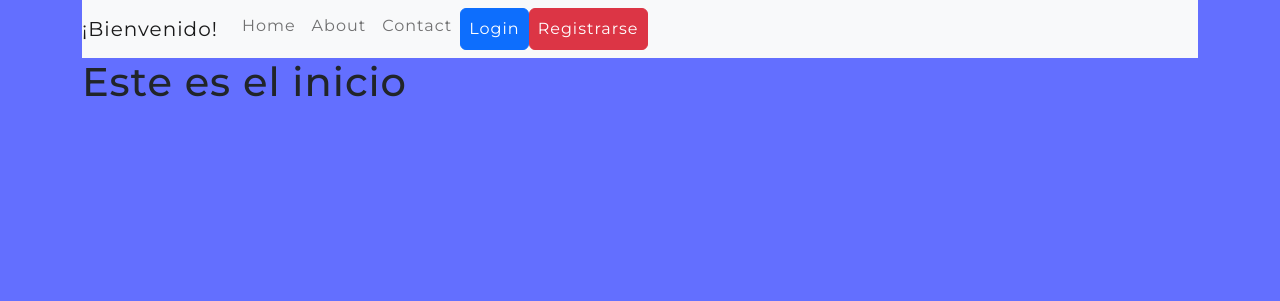
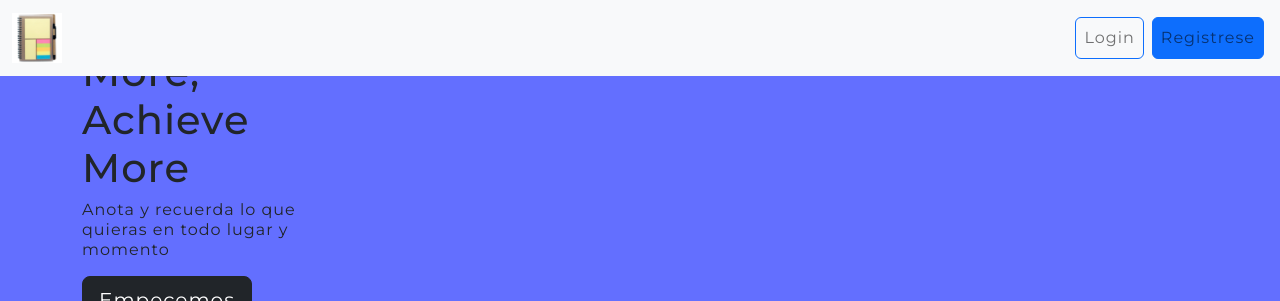
Before and after one commit to Lelo88/ProyectoFinal__VillalbaRodriguezBallester, a Django app: page / in a window 1280 px wide. Shown: the top 301 px of the page. Run offline with Django 4.2, Linux system fonts and the light colour scheme; some libraries are stand-ins or nearby versions.

Commit message:
cambios en logueo y registro

```diff
--- a/ProyectoFinal/AppInicio/templates/navegacion1.html
+++ b/ProyectoFinal/AppInicio/templates/navegacion1.html
@@ -1,29 +1,6 @@
+{% load static %}
+{% block navegacion %}
 
-{% block navegacion %}
-<nav class="navbar navbar-expand-lg navbar-light bg-light">
-    <a class="navbar-brand" href=" {% url 'Presentacion' %}">¡Bienvenido!</a>
-
-    <div class="collapse navbar-collapse" id="navbarSupportedContent" >
-        <ul class="navbar-nav ml-auto topnav">
-            <li class="nav-item active">
-                <a class="nav-link" href="#">Home <span class="sr-only">(current)</span></a>
-            </li>
-
-            <li class="nav-item">
-                <a class="nav-link" href="#">About</a>
-            </li>
-            <li class="nav-item">
-                <a class="nav-link" href="#">Contact</a>
-            </li>
-            <li class="nav-item">
-                <a class="nav-link btn btn-primary text-white" type="button" href="{% url 'Login' %}" data-toggle="modal" data-target="#myModal">Login</a>
-            </li>
-            <li class="nav-item">
-                <a class="nav-link btn btn-danger text-white" type="button" href="{% url 'Registro' %}" data-toggle="modal" data-target="#myModal">Registrarse</a>
-            </li>
-        </ul>
-    </div>
-</nav>
 
 {% endblock navegacion %}
    {% include 'inicio.html' %}
--- a/ProyectoFinal/AppInicio/templates/padre.html
+++ b/ProyectoFinal/AppInicio/templates/padre.html
@@ -32,20 +32,72 @@
 	<div class="container">
 		<div class="row">
 			<div class="d-block">
-				{% include 'navegacion1.html' %}
+				<nav class="navbar navbar-expand-lg bg-light fixed-top">
+					<div class="container-fluid">
+						<a class="navbar-brand" href="{% url 'Inicio' %}"><img height="50px" src="{% static '/images/M106.jpg' %}" alt="logo"></a>
+
+						{% if user.is_authenticated %}
+						<ul class="navbar-nav ms-auto">
+							{% comment %} <li class="nav-item ">
+									<input class="form-control" type="search" placeholder="Search" aria-label="Search">
+									<!-- <button class="btn btn-outline-warning" type="submit">Search</button> -->
+							</li> {% endcomment %}
+							<li class="nav-item dropdown">
+								<a class="nav-link dropdown-toggle" href="#" role="button" data-bs-toggle="dropdown" aria-expanded="false">
+									{{ user.username }}
+								</a>
+								<ul class="dropdown-menu dropdown-menu-end">
+									<li><a class="dropdown-item" href="">Change password</a></li>
+									<li><hr class="dropdown-divider"></li>
+									<li><a class="dropdown-item" href="{% url 'Logout' %}">Log Out</a></li>
+								</ul>
+							</li>
+						</ul>
+
+						{% else %}
+						<button class="search navbar-toggler" type="button" data-bs-toggle="collapse" data-bs-target="#navbarSupportedContent" aria-controls="navbarSupportedContent" aria-expanded="false" aria-label="Toggle navigation">
+							<span class="navbar-toggler-icon"></span>
+						</button>
+						<div class="collapse navbar-collapse" id="navbarSupportedContent">
+							<ul class="navbar-nav ms-auto">
+								<li class="nav-item">
+									<a class="nav-link btn btn-outline-primary m-1" href="{% url 'Login' %}">Login</a>
+								</li>
+								<li class="nav-item sign-up">
+									<a class="nav-link btn btn-primary m-1 " href="{% url 'Registro' %}">Registrese</a>
+								</li>
+							</ul>
+						</div>
+						{% endif %}
+					</div>
+				</nav>
 			</div>
+		</div>
+	</div>
+	<div class="container">
 
-		</div>
+		<section class="home-section">
+			<div class="col-6 ">
+				<div class="col-lg-6 col-md-6 main-text">
+					<h1 class="heading">Document More, Achieve More</h1>
+					<p class="subheading">Anota y recuerda lo que quieras en todo lugar y momento</p>
+					{% if user.is_authenticated %}
+					<a class="btn btn-warning btn-lg starting-btn" href="{% url 'Notas' %}">View Notes</a>
+					{% else %}
+					<a class="btn btn-dark btn-lg starting-btn" href="{% url 'Registro' %}">Empecemos</a>
+					{% endif %}
+				</div>
+
+				<div class="col-lg-6 col-md-6">
+					<img class="image-title" src="{% static 'images/notes-image1.png' %}" alt="notes">
+				</div>
+			</div>
+		</section>
 
 	</div>
 
 
-	<main>
-		{% block content %}
-		{% endblock content %}
-	</main>
-
-	<footer>
+		<footer>
 		{% block footer %}
 		{% endblock footer %}
 	</footer>
--- a/ProyectoFinal/AppUsuario/templates/login.html
+++ b/ProyectoFinal/AppUsuario/templates/login.html
@@ -24,8 +24,8 @@
 <body>
     <div class="container">
 		<div class="row">
-			<div class="d-block">
-				{% include 'navegacion1.html' %}
+			<div class="text-center">
+				<a class="navbar-brand" href="{% url 'Inicio' %}"><img height="50px" src="{% static '/images/M106.jpg' %}" alt="logo"></a>
 			</div>
         </div>
     </div>
--- a/ProyectoFinal/AppUsuario/templates/registro.html
+++ b/ProyectoFinal/AppUsuario/templates/registro.html
@@ -25,8 +25,8 @@
 	<!-- partial:index.partial.html -->
     <div class="container">
 		<div class="row">
-			<div class="d-block">
-				{% include 'navegacion1.html' %}
+			<div class="text-center">
+				<a class="navbar-brand" href="{% url 'Inicio' %}"><img height="50px" src="{% static '/images/M106.jpg' %}" alt="logo"></a>
 			</div>
         </div>
     </div>
--- a/ProyectoFinal/AppUsuario/urls.py
+++ b/ProyectoFinal/AppUsuario/urls.py
@@ -2,8 +2,11 @@ from django.urls import path, include
 
 from .views import loginView, registrar
 
+from django.contrib.auth.views import LogoutView
+
 urlpatterns = [
     path('registro/', registrar, name = 'Registro'),
     path('login/', loginView, name='Login'),
-    path('', include('AppNotas.urls'))
+    path('', include('AppNotas.urls')),
+    path('logout/',LogoutView.as_view(template_name='padre.html'), name='Logout' )
 ]
--- a/ProyectoFinal/AppUsuario/views.py
+++ b/ProyectoFinal/AppUsuario/views.py
@@ -49,9 +49,9 @@ def loginView(request):
                 #return render(request, '/ProyectoFinal/AppNotas/templates/notas.html', {'mensaje' : f'Bienvenido {usuario}'})
 
             else:
-                return render(request, 'inicio.html', {'mensaje' : f'Error. Datos incorrectos.'})
+                return render(request, 'registro.html')
 
-        return render(request, "inicio.html", {"mensaje": f'Error, formulario invalido'})
+        return render(request, "registro.html")
 
     else:
 
```
Also changed, not shown: ProyectoFinal/AppNotas/templates/notas.html (+56 -2 lines), ProyectoFinal/AppInicio/static/images/M106.jpg (added), ProyectoFinal/db.sqlite3.
